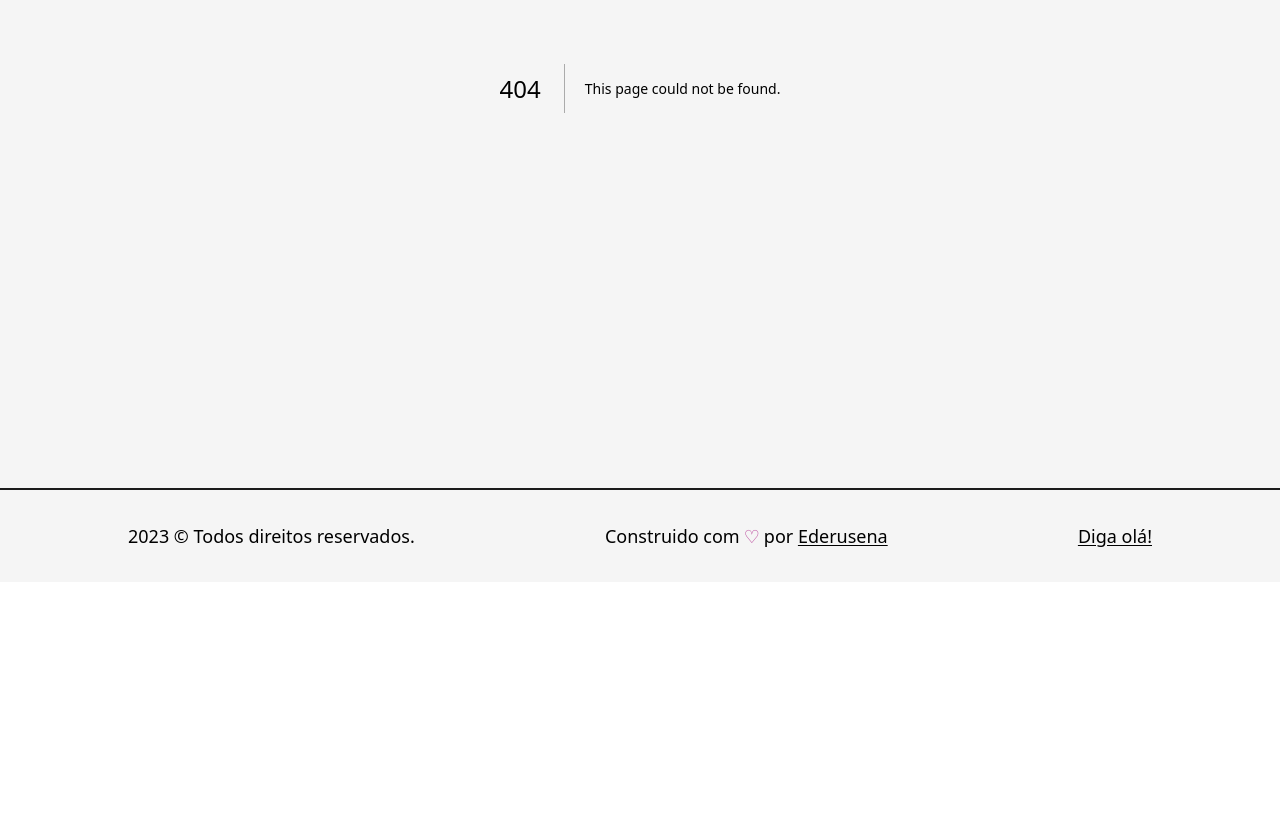
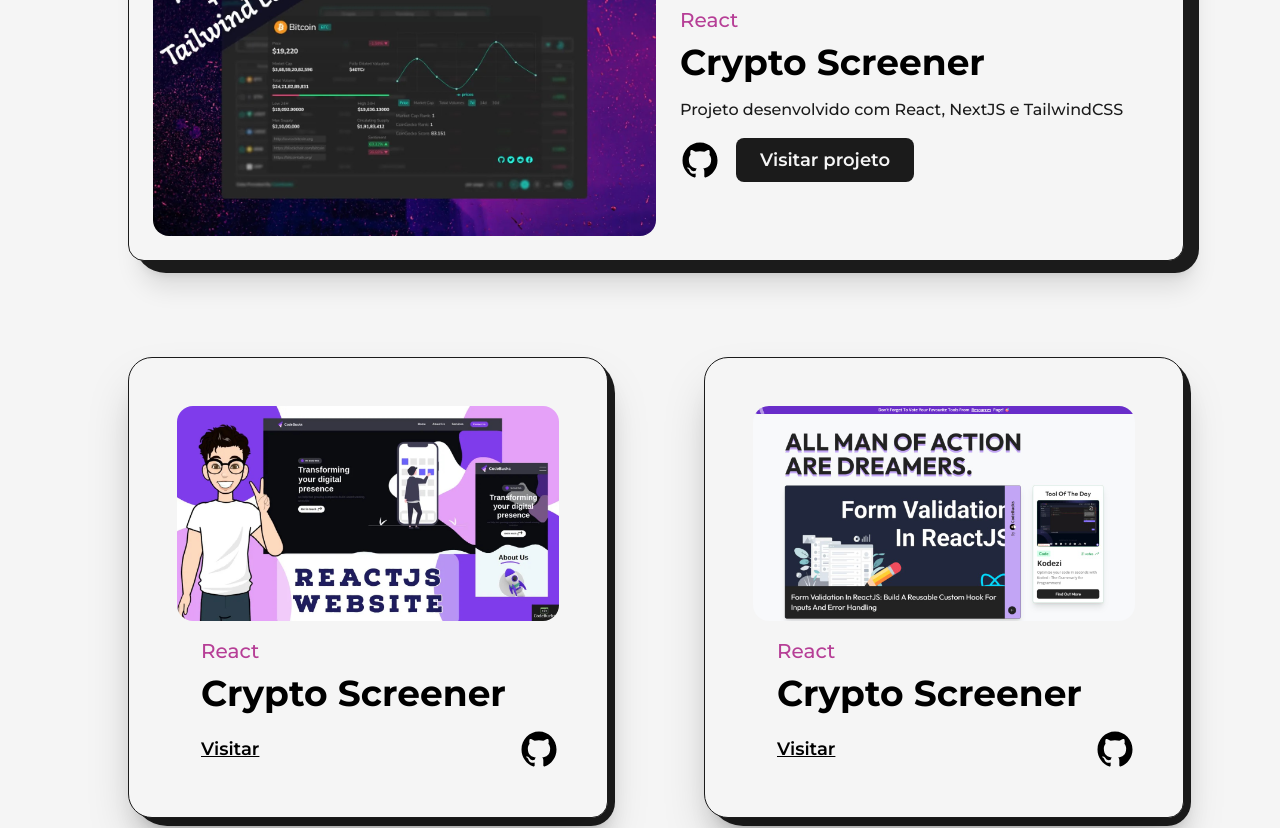
Before and after one commit to ederusena/NewPortifolioReact, a Next.js app: page /projects in a window 1280 px wide. Before the commit this address had no page. Shown: the part 400-1228 px from the top of the page. Before the commit the page ends 982 px from the top, so only its background shows below. Built offline with nearby package versions, Linux system fonts and the light colour scheme.

Commit message:
Add paths for public folder in jsconfig.json

```diff
--- a/jsconfig.json
+++ b/jsconfig.json
@@ -1,7 +1,8 @@
 {
   "compilerOptions": {
     "paths": {
-      "@/*": ["./src/*"]
+      "@/*": ["./src/*"],
+      "@public/*": ["./public/*"]
     }
   }
 }
--- /dev/null
+++ b/public/images/projects/index.js
@@ -0,0 +1,16 @@
+import agencyImgProject from './agency-website-cover-image.jpg';
+import cryptoImgProject from './crypto-screener-cover-image.jpg';
+import devdreamingImgProject from './devdreaming.jpg';
+import fashionImgProject from './fashion-studio-website.jpg';
+import nftImgProject from './nft-collection-website-cover-image.jpg';
+import portfolioImgProject from './portfolio-cover-image.jpg';
+
+
+export {
+  agencyImgProject,
+  cryptoImgProject,
+  devdreamingImgProject,
+  fashionImgProject,
+  nftImgProject,
+  portfolioImgProject
+}
--- a/src/pages/api/mock.js
+++ b/src/pages/api/mock.js
@@ -120,7 +120,7 @@ const mockData = {
       place: 'Coursera And EdX',
       info: 'Completed coursework in advanced topics such as Reinforcement Learning, Computer Vision, and Machine Learning Engineering.',
     },
-  ],
+  ]
 };
 
 export default (req, res) => {
--- a/src/pages/index.js
+++ b/src/pages/index.js
@@ -15,36 +15,36 @@ export default function Home() {
   return (
     <>
       <Head>
-        <title>Create Next App</title>
-        <meta name="description" content="Generated by create next app" />
+        <title>Eder Sena | Portifólio </title>
+        <meta name='description' content='Generated by create next app' />
       </Head>
-      <main className="flex items-center text-dark w-full min-h-full">
-        <Layout className="pt-2">
-          <div className="flex items-center justify-between w-full">
-            <div className="w-1/2">
-              <Image src={ProfilePic} alt="logo" className="w-full h-auto" />
+      <main className='flex items-center w-full min-h-full text-dark'>
+        <Layout className='pt-2'>
+          <div className='flex items-center justify-between w-full'>
+            <div className='w-1/2'>
+              <Image src={ProfilePic} alt='logo' className='w-full h-auto' />
             </div>
             <div>
-              <h1 className="flex flex-col items-center self-center">
+              <h1 className='flex flex-col items-center self-center'>
                 <AnimatedText
                   text={textTitle}
-                  className="!text-6xl !text-left"
+                  className='!text-6xl !text-left'
                 />
               </h1>
 
-              <p className="my-4 text-base font-medium">{textSubtitle}</p>
-              <div className="flex items-center self-start mt-2 gap-2">
+              <p className='my-4 text-base font-medium'>{textSubtitle}</p>
+              <div className='flex items-center self-start gap-2 mt-2'>
                 <Link
-                  className="flex items-center bg-dark text-light p-2.5 px-6 rounded-lg text-lg font-semibold hover:bg-light hover:text-dark border-2 border-solid border-transparent hover:border-dark"
-                  href="/Profile.pdf"
-                  target={"_blank"}
+                  className='flex items-center bg-dark text-light p-2.5 px-6 rounded-lg text-lg font-semibold hover:bg-light hover:text-dark border-2 border-solid border-transparent hover:border-dark'
+                  href='/Profile.pdf'
+                  target={'_blank'}
                   download={true}
                 >
-                  CV/Resume <LinkArrow className={"w-6  ml-1"} />
+                  CV/Resume <LinkArrow className={'w-6  ml-1'} />
                 </Link>
                 <Link
-                  className="flex items-center bg-dark text-light p-2.5 px-6 rounded-lg text-lg font-semibold hover:bg-light hover:text-dark border-2 border-solid border-transparent hover:border-dark"
-                  href="mailto:eder.sena@live.com"
+                  className='flex items-center bg-dark text-light p-2.5 px-6 rounded-lg text-lg font-semibold hover:bg-light hover:text-dark border-2 border-solid border-transparent hover:border-dark'
+                  href='mailto:eder.sena@live.com'
                 >
                   Contato
                 </Link>
@@ -53,8 +53,8 @@ export default function Home() {
           </div>
         </Layout>
         <HireMe />
-        <div className='absolute right-8 bottom-8 inline-block w-24'>
-          <Image src={lightBulb} alt="logo" className="w-full h-auto" />
+        <div className='absolute inline-block w-24 right-8 bottom-8'>
+          <Image src={lightBulb} alt='logo' className='w-full h-auto' />
         </div>
       </main>
     </>
--- /dev/null
+++ b/src/pages/projects.js
@@ -0,0 +1,195 @@
+import AnimatedText from '@/components/AnimatedText';
+import Layout from '@/components/Layout';
+import PropTypes from 'prop-types';
+import Head from 'next/head';
+import Link from 'next/link';
+import Image from 'next/image';
+import React from 'react';
+import { GithubIcon } from '@/components/Icons';
+import {
+  agencyImgProject,
+  cryptoImgProject,
+  devdreamingImgProject,
+  fashionImgProject,
+  nftImgProject,
+  portfolioImgProject,
+} from '@public/images/projects';
+
+const FeaturedProject = ({ type, title, summary, img, link, github }) => {
+  return (
+    <article className='relative flex items-center justify-center w-full p-6 border border-solid rounded-br-2xl rounded-2xl border-dark bg-light'>
+      <div className='absolute shadow-xl top-0 -right-4 -z-10 w-[101%] h-[104%] rounded-[2rem] bg-dark rounded-br-3xl' />
+      <Link
+        className='w-1/2 overflow-hidden rounded-lg cursor-pointer'
+        href={link}
+        target='_blank'
+      >
+        <Image src={img} alt={title} className='w-full h-auto rounded-2xl' />
+      </Link>
+
+      <div className='flex flex-col items-start justify-between w-1/2 pl-6'>
+        <span className='text-xl font-medium text-primary'>{type}</span>
+        <Link
+          href={link}
+          target='_blank'
+          className='underline-offset-2 hover:underline'
+        >
+          <h2 className='w-full my-2 text-4xl font-bold text-left'>{title}</h2>
+        </Link>
+
+        <p className='my-2 font-medium text-dark'>{summary}</p>
+        <div className='flex items-center mt-2'>
+          <Link className='w-10' href={github} target='_blank'>
+            <GithubIcon />
+          </Link>
+          <Link
+            className='p-2 px-6 ml-4 text-lg font-semibold rounded-lg bg-dark text-light'
+            href={link}
+            target='_blank'
+          >
+            Visitar projeto
+          </Link>
+        </div>
+      </div>
+    </article>
+  );
+};
+
+const Project = ({ title, type, img, link, github }) => {
+  return (
+    <article className='relative flex flex-col items-center justify-between w-full p-12 border border-solid shadow-2xl rounded-3xl border-dark bg-light rounded-br-2xl'>
+      <div className='absolute top-0 -right-2 shadow-xl -z-10 w-[101%] h-[102%] rounded-[2.2rem] bg-dark rounded-br-3xl' />
+      <Link
+        className='w-full overflow-hidden rounded-lg cursor-pointer'
+        href={link}
+        target='_blank'
+      >
+        <Image
+          src={img}
+          alt={title}
+          className='w-full h-auto mb-4 rounded-2xl'
+        />
+      </Link>
+
+      <div className='flex flex-col items-start justify-between w-full pl-6'>
+        <span className='text-xl font-medium text-primary'>{type}</span>
+        <Link
+          href={link}
+          target='_blank'
+          className='underline-offset-2 hover:underline'
+        >
+          <h2 className='w-full my-2 text-4xl font-bold text-left'>{title}</h2>
+        </Link>
+
+        <div className='flex items-center justify-between w-full mt-2'>
+          <Link
+            className='text-lg font-semibold underline'
+            href={link}
+            target='_blank'
+          >
+            Visitar
+          </Link>
+
+          <Link className='w-10' href={github} target='_blank'>
+            <GithubIcon />
+          </Link>
+        </div>
+      </div>
+    </article>
+  );
+}
+
+FeaturedProject.propTypes = {
+  type: PropTypes.string.isRequired,
+  title: PropTypes.string.isRequired,
+  summary: PropTypes.string.isRequired,
+  img: PropTypes.string.isRequired,
+  link: PropTypes.string.isRequired,
+  github: PropTypes.string.isRequired,
+};
+
+Project.propTypes = {
+  type: PropTypes.string.isRequired,
+  title: PropTypes.string.isRequired,
+  img: PropTypes.string.isRequired,
+  link: PropTypes.string.isRequired,
+  github: PropTypes.string.isRequired,
+};
+
+const Projects = () => {
+  return (
+    <>
+      <Head>
+        <title>Eder Sena | Projetos</title>
+        <meta name='description' content='Página Sobre do portifólio' />
+      </Head>
+
+      <main className='flex flex-col items-center justify-center w-full mb-16'>
+        <Layout className='pt-16'>
+          <AnimatedText text='Projetos' className='mb-16 text-7xl' />
+          <div className='grid grid-cols-12 gap-24'>
+            <div className='col-span-12'>
+              <FeaturedProject
+                github='https://github.com/ederusena'
+                type='React'
+                title='Crypto Screener'
+                summary='Projeto desenvolvido com React, NextJS e TailwindCSS'
+                img={cryptoImgProject}
+                link='https://crypto-screener.vercel.app/'
+              />
+            </div>
+            <div className='col-span-6'>
+              <Project
+                github='https://github.com/ederusena'
+                type='React'
+                title='Crypto Screener'
+                img={agencyImgProject}
+                link='https://crypto-screener.vercel.app/'
+              />
+            </div>
+            <div className='col-span-6'>
+              <Project
+                github='https://github.com/ederusena'
+                type='React'
+                title='Crypto Screener'
+                img={devdreamingImgProject}
+                link='https://crypto-screener.vercel.app/'
+              />
+            </div>
+
+            <div className='col-span-12'>Principais projetos</div>
+            <div className='col-span-6'>
+              <Project
+                github='https://github.com/ederusena'
+                type='React'
+                title='Crypto Screener'
+                img={fashionImgProject}
+                link='https://crypto-screener.vercel.app/'
+              />
+            </div>
+            <div className='col-span-6'>
+              <Project
+                github='https://github.com/ederusena'
+                type='React'
+                title='Crypto Screener'
+                img={nftImgProject}
+                link='https://crypto-screener.vercel.app/'
+              />
+            </div>
+            <div className='col-span-6'>
+              <Project
+                github='https://github.com/ederusena'
+                type='React'
+                title='Crypto Screener'
+                img={portfolioImgProject}
+                link='https://crypto-screener.vercel.app/'
+              />
+            </div>
+          </div>
+        </Layout>
+      </main>
+    </>
+  );
+};
+
+export default Projects;
```
